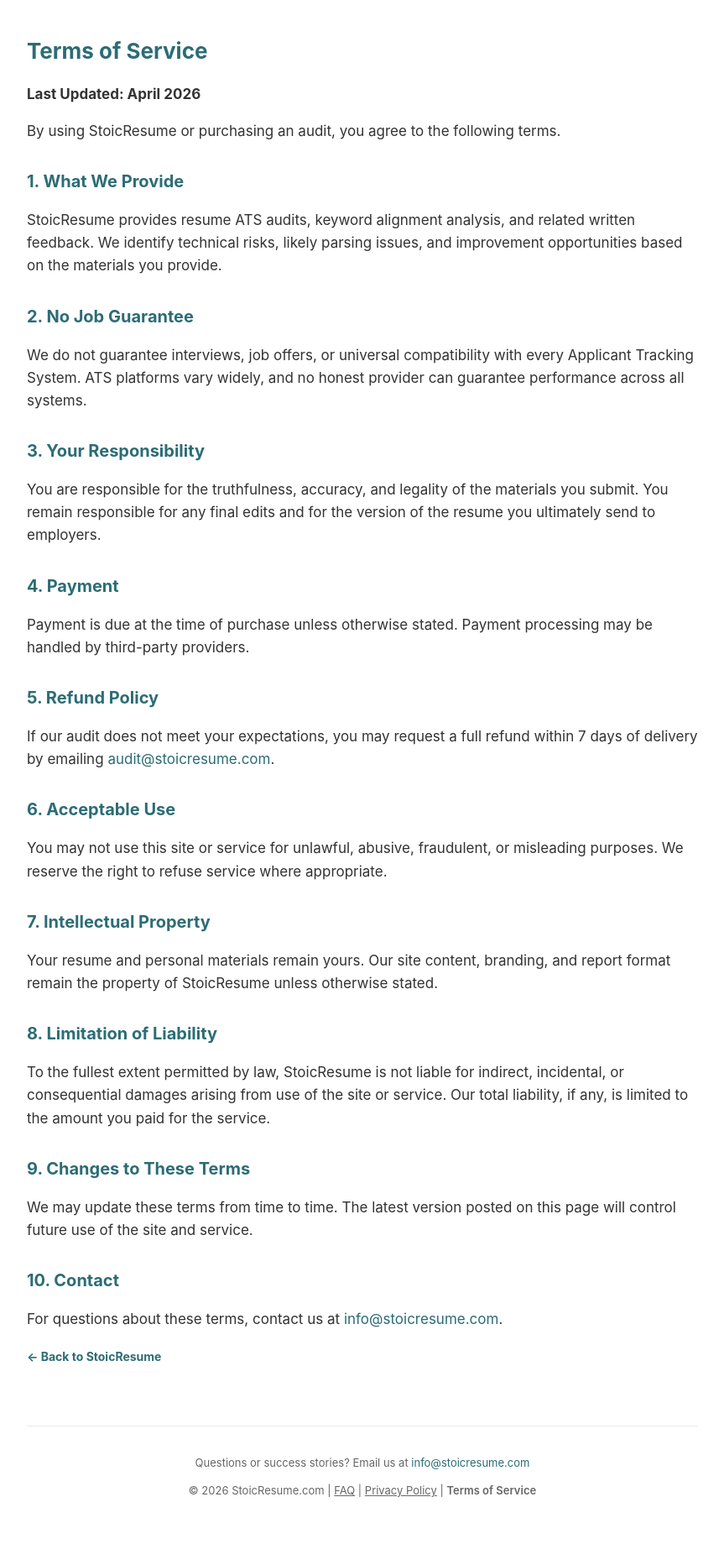
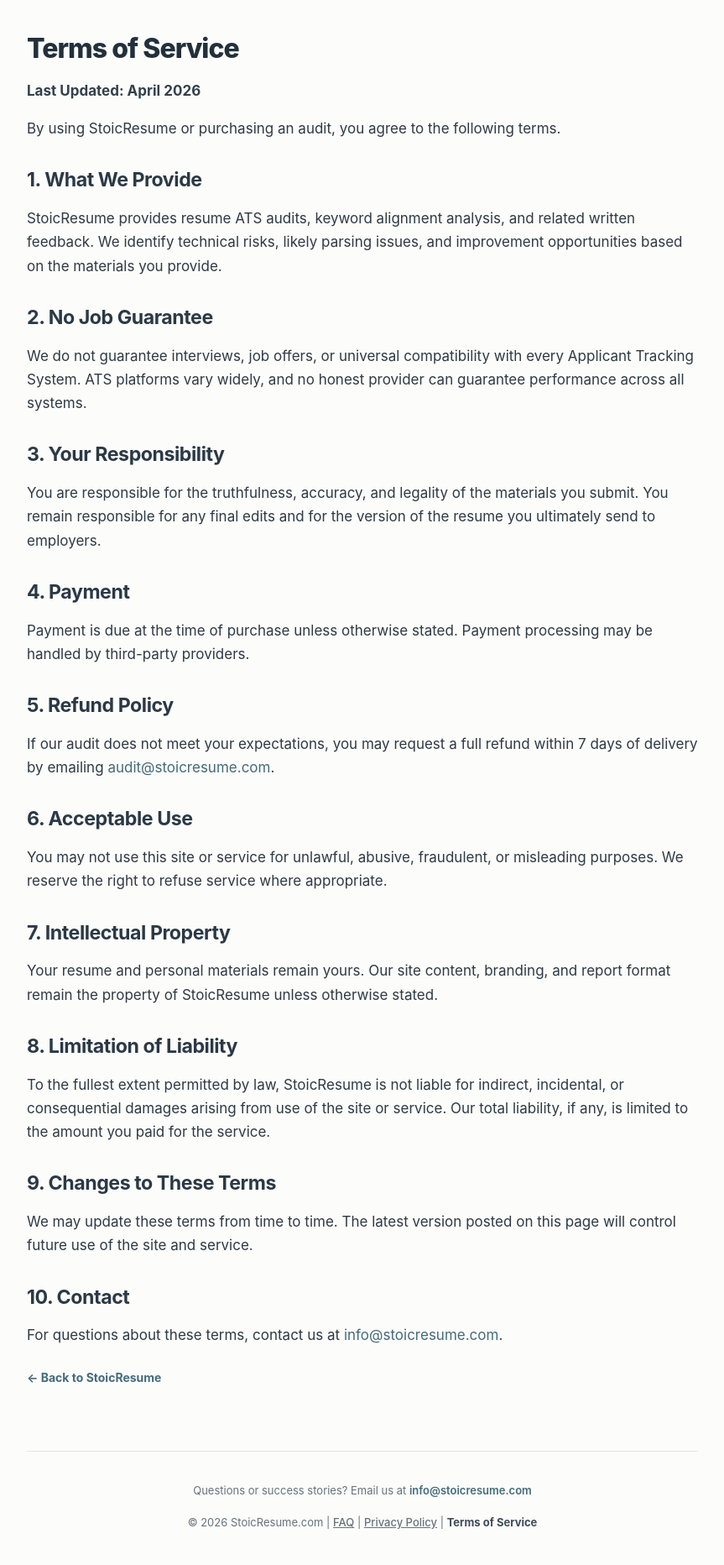
Before and after one commit to JayUdding/ats-audit-site, a Jekyll site: the page terms.html, which Jekyll copies as it is, in a window 1280 px wide. Shown: the whole page at 84% size, without its empty margins (208-1071 px from the left). Built offline with Jekyll 4.4.1, drawn with Linux system fonts in a browser that asks for light colours; before the commit the page ends 1826 px from its top, so only the background shows below that.

Commit message:
Update styles and footer in terms.html

```diff
--- a/terms.html
+++ b/terms.html
@@ -8,59 +8,105 @@
   <style>
     body {
       font-family: -apple-system, BlinkMacSystemFont, "Segoe UI", Roboto, sans-serif;
-      line-height: 1.6;
-      color: #333;
+      line-height: 1.66;
+      color: #2F3A45;
+      background: #FCFCFA;
       max-width: 800px;
       margin: 40px auto;
       padding: 0 20px;
       font-size: 17px;
     }
+
     h1 {
-      color: #2c6c75;
-      font-size: 26px;
-      margin-bottom: 5px;
+      color: #22303C;
+      font-size: 2rem;
+      font-weight: 780;
+      letter-spacing: -0.03em;
+      line-height: 1.15;
+      margin-bottom: 8px;
     }
+
     h2 {
-      color: #2c6c75;
-      font-size: 20px;
-      margin-top: 30px;
+      color: #2B3946;
+      font-size: 1.45rem;
+      font-weight: 720;
+      letter-spacing: -0.02em;
+      line-height: 1.2;
+      margin-top: 34px;
+      margin-bottom: 12px;
     }
-    a { color: #2c6c75; text-decoration: none; }
-    a:hover { text-decoration: underline; }
+
+    p {
+      margin-bottom: 1rem;
+    }
+
+    strong,
+    b {
+      color: #33404D;
+      font-weight: 680;
+    }
+
+    a {
+      color: #446B7A;
+      text-decoration: none;
+    }
+
+    a:hover {
+      color: #2E5361;
+      text-decoration: underline;
+    }
+
     .back-link {
       display: inline-block;
+      margin-top: 0.5rem;
       margin-bottom: 20px;
-  font-weight: bold;
+      font-weight: 700;
       font-size: 14px;
-  color: #2c6c75;
+      color: #446B7A;
       text-decoration: none;
     }
 
     .back-link:hover {
       text-decoration: underline;
-  color: #24575f;
+      color: #2E5361;
     }
 
     .footer-link {
-  color: #666;
+      color: #66727D;
       text-decoration: underline;
+      font-weight: 500;
     }
 
     .footer-link:hover {
-  color: #2c6c75;
+      color: #3F4B59;
       text-decoration: underline;
     }
 
     .email-link {
-  color: #2c6c75;
+      color: #446B7A;
       text-decoration: none;
+      font-weight: 600;
     }
 
     .email-link:hover {
       text-decoration: underline;
-  color: #24575f;
+      color: #2E5361;
     }
 
+    footer {
+      margin-top: 56px;
+      padding-top: 22px;
+      border-top: 1px solid #E1E6EB;
+      text-align: center;
+      font-size: 13px;
+      color: #66727D;
+      line-height: 1.7;
+    }
+
+    .current-page {
+      color: #3F4B59;
+      font-weight: 700;
+    }
   </style>
 </head>
 <body>
@@ -100,10 +146,9 @@
   <h2>10. Contact</h2>
   <p>For questions about these terms, contact us at <a href="mailto:info@stoicresume.com">info@stoicresume.com</a>.</p>
 
-
   <a href="/" class="back-link">&larr; Back to StoicResume</a>
 
-<footer style="margin-top: 50px; padding-top: 20px; border-top: 1px solid #eaeaea; text-align: center; font-size: 13px; color: #666;">
+  <footer>
     <p>
       Questions or success stories? Email us at
       <a href="mailto:info@stoicresume.com" class="email-link">info@stoicresume.com</a>
@@ -112,7 +157,7 @@
       &copy; 2026 StoicResume.com |
       <a href="/faq.html" class="footer-link">FAQ</a> |
       <a href="/privacy.html" class="footer-link">Privacy Policy</a> |
-    <span style="color: #666; font-weight: 600;">Terms of Service</span>
+      <span class="current-page">Terms of Service</span>
     </p>
   </footer>
 
```
Lines whose indentation alone changed are shown as unchanged.
